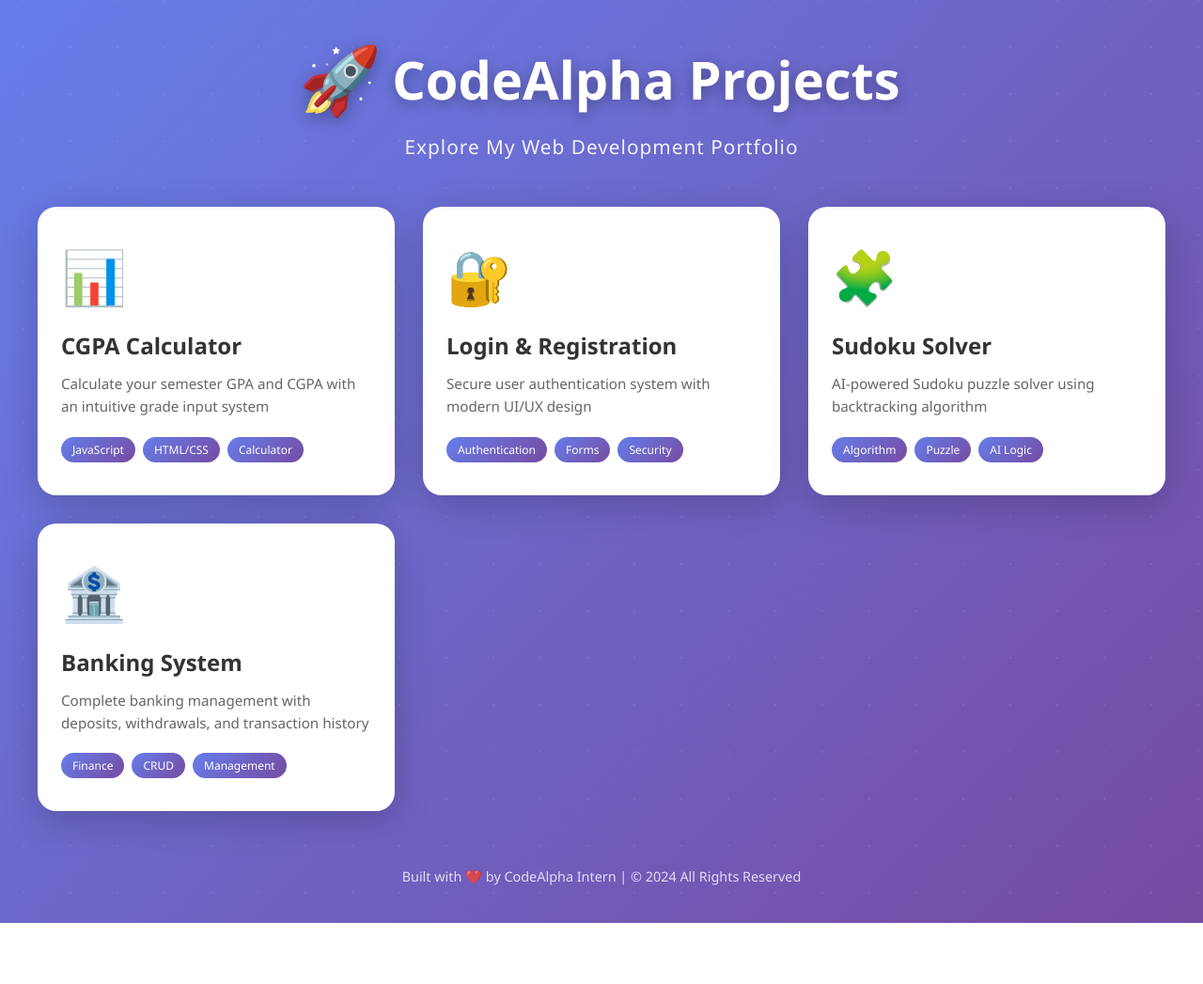
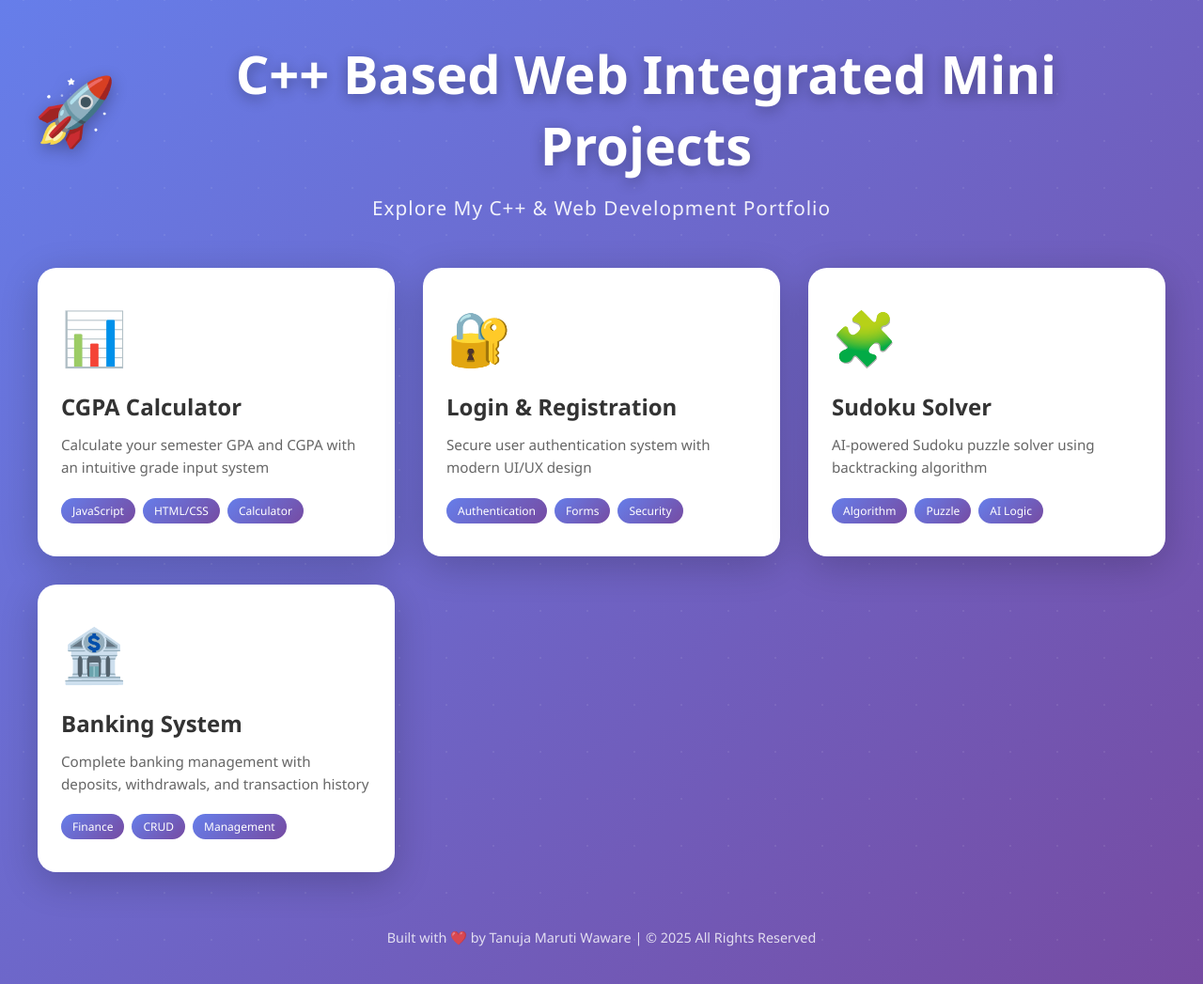
Before and after one commit to Tanujamw1902/CodeAlpha_AllProjects, a plain HTML site: page index.html in a window 1280 px wide. Shown: the whole page at 94% size. Before the commit the page ends 982 px from the top, so only its background shows below. Drawn offline with Linux system fonts and the light colour scheme.

Commit message:
Initial commit full stack project

```diff
--- a/index.html
+++ b/index.html
@@ -3,7 +3,7 @@
 <head>
 <meta charset="UTF-8">
 <meta name="viewport" content="width=device-width, initial-scale=1.0">
-<title>CodeAlpha Projects Portfolio</title>
+<title>C++ Based Web Integrated Mini Projects</title>
 <style>
 * {
     margin: 0;
@@ -207,8 +207,8 @@ footer {
 <body>
     <div class="container">
         <header>
-            <h1><span class="logo">🚀</span> CodeAlpha Projects</h1>
-            <p class="subtitle">Explore My Web Development Portfolio</p>
+            <h1><span class="logo">🚀</span> C++ Based Web Integrated Mini Projects </h1>
+            <p class="subtitle">Explore My C++ & Web Development Portfolio</p>
         </header>
 
         <div class="projects-grid">
@@ -258,7 +258,7 @@ footer {
         </div>
 
         <footer>
-            <p>Built with ❤️ by CodeAlpha Intern | &copy; 2024 All Rights Reserved</p>
+            <p>Built with ❤️ by Tanuja Maruti Waware | &copy; 2025 All Rights Reserved</p>
         </footer>
     </div>
 
```
